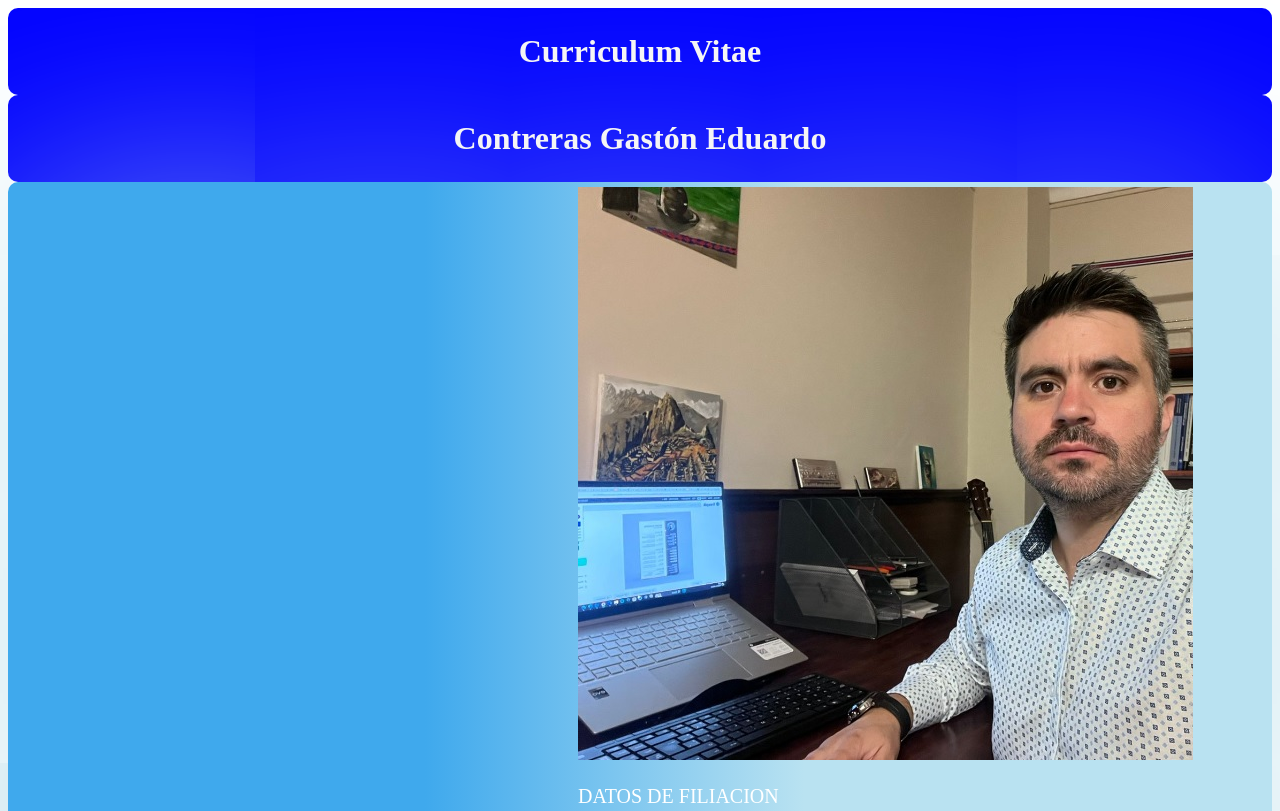
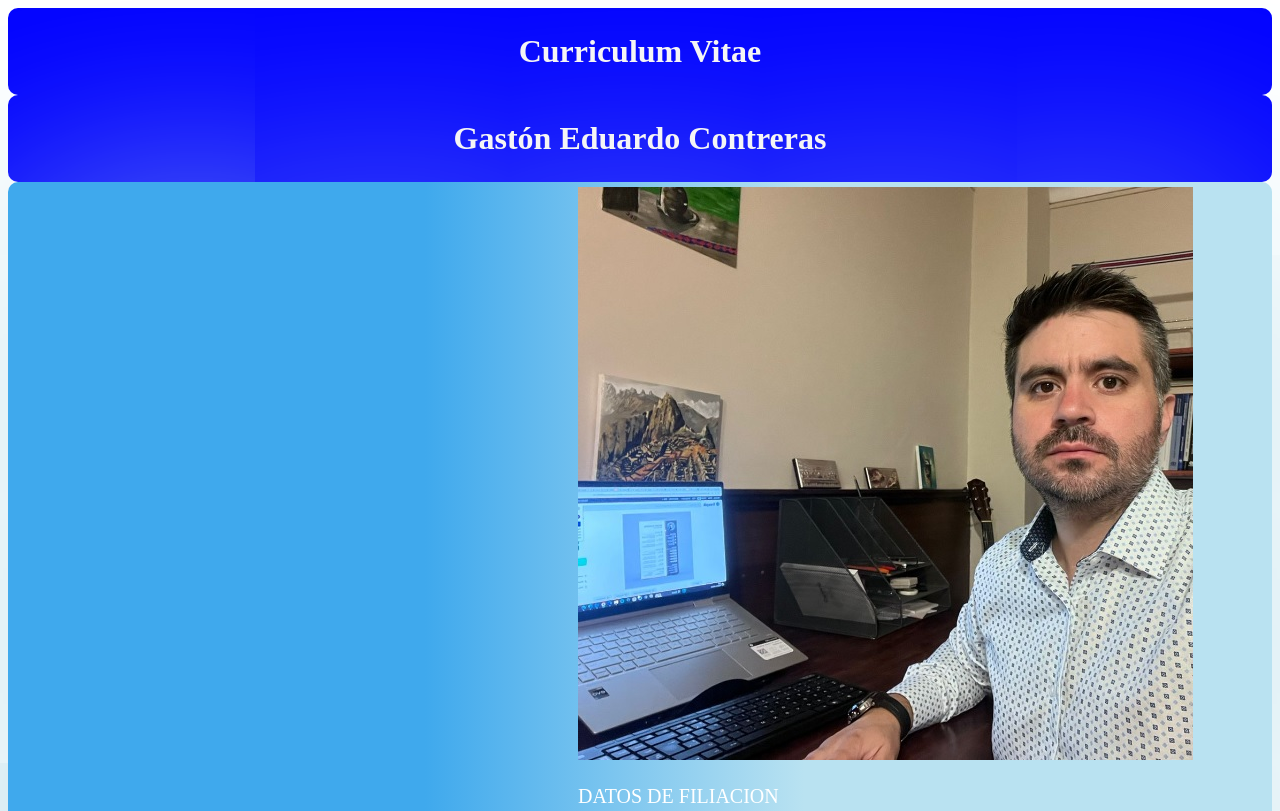
Before and after one commit to gec85/diplomatura-tareas, a plain HTML site: page CV gec.html in a window 1280 px wide. Shown: the top 811 px of the page. Drawn offline with Linux system fonts and the light colour scheme.

Commit message:
cambio nombre en html

```diff
--- a/CV gec.html
+++ b/CV gec.html
@@ -14,7 +14,7 @@
 </head>
 <body>
     <h1>Curriculum Vitae</h1>
-    <h1>Contreras Gastón Eduardo</h1>
+    <h1>Gastón Eduardo Contreras</h1>
     <div id="filiacion">
         <img src="foto.jpg" alt="foto">
         <p>DATOS DE FILIACION</p>
```
